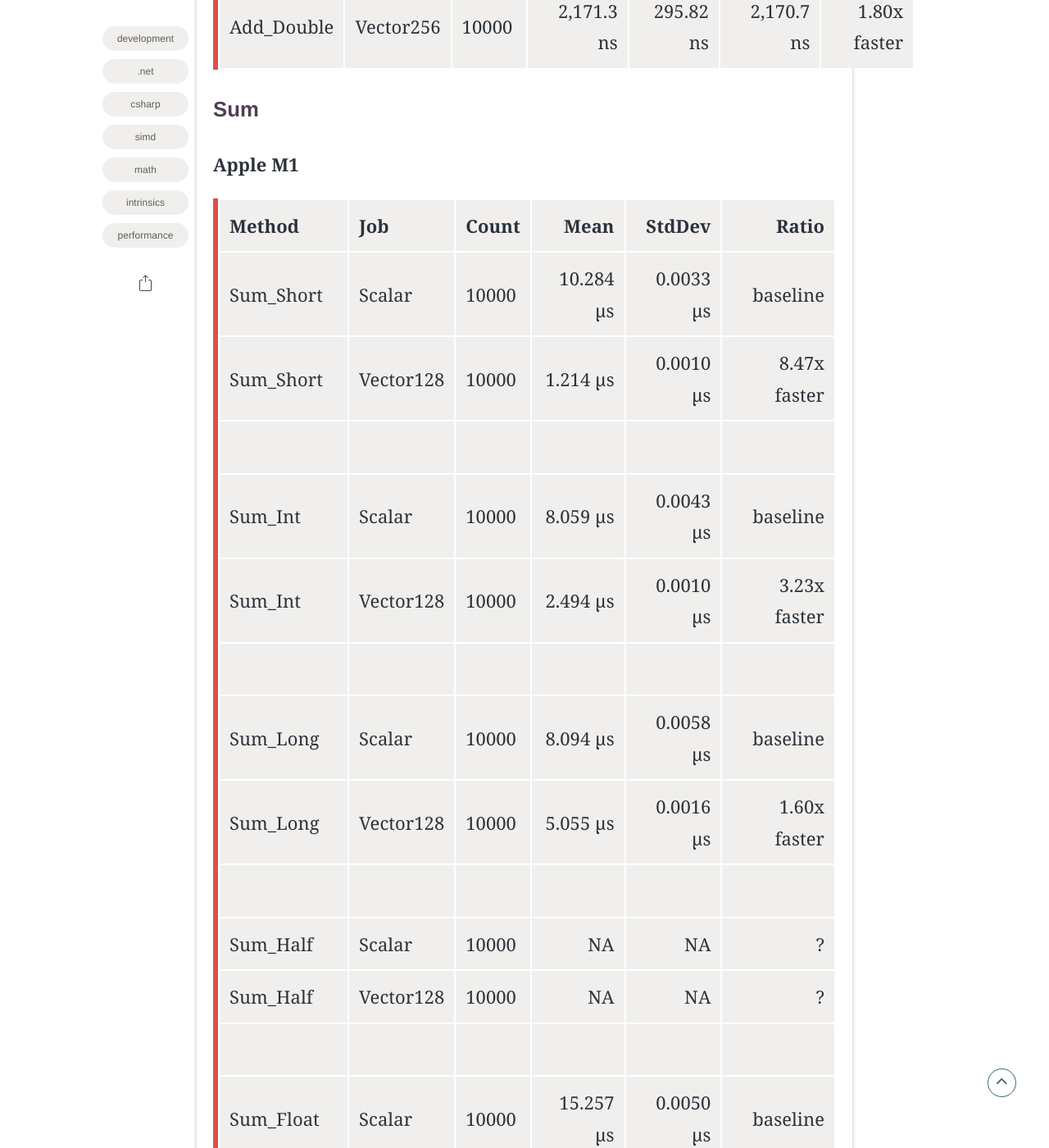
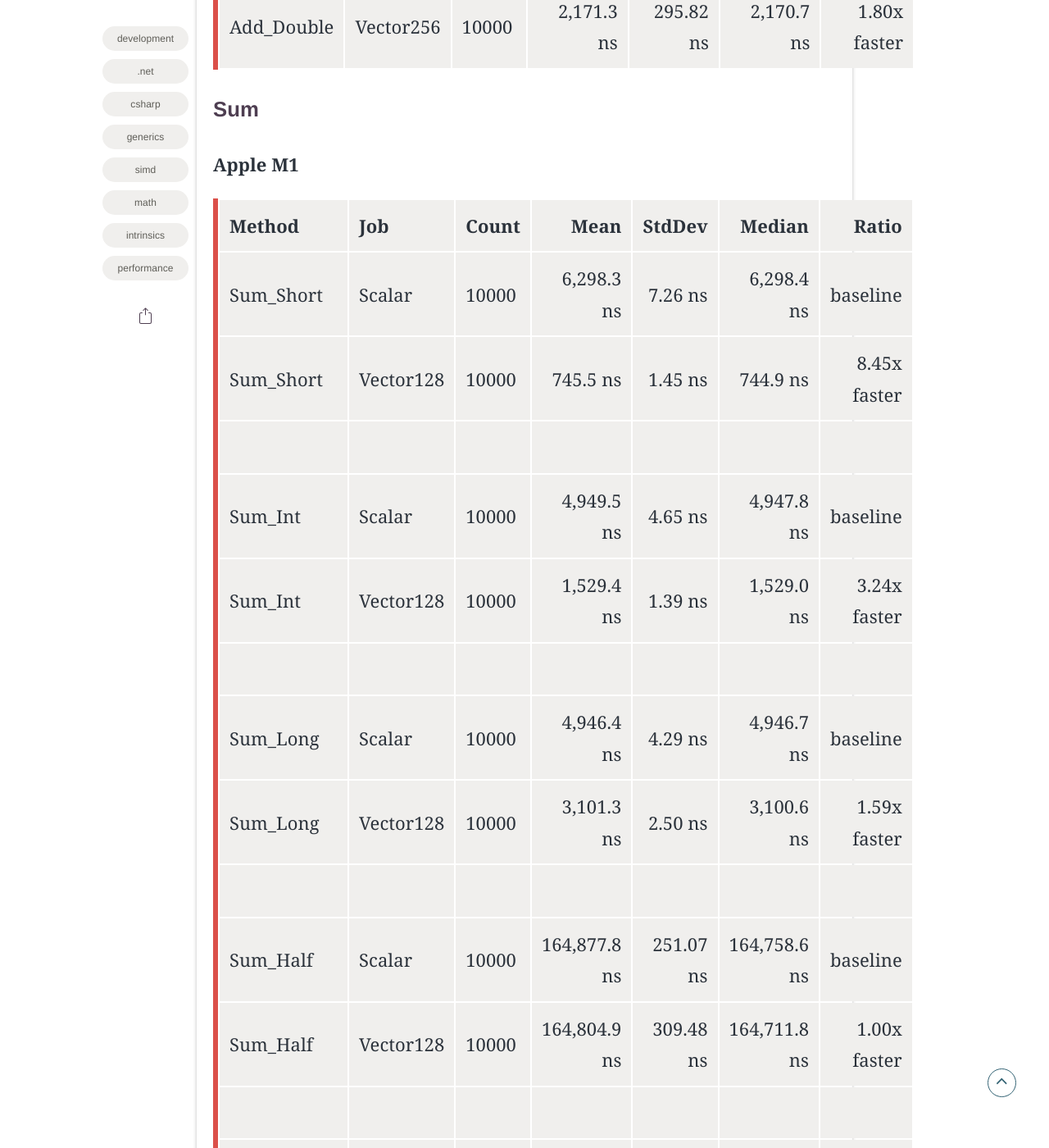
Before and after one commit to the-mvm/the-mvm.github.io, a Jekyll site: the page built from _posts/2024-01-02-A-generic-tensor-library-for-dotnet.md, in a window 1280 px wide and 1400 px high, scrolled down 17198 px. Shown: the whole window at 82% size. Built offline with Jekyll 4.4.1, drawn with Linux system fonts in a browser that asks for light colours; some web fonts are replaced; comment, search, counter and statistics services are not loaded; some of the changed text lies outside the part shown.

Commit message:
Update M1 benchmarks

```diff
--- a/_posts/2024-01-02-A-generic-tensor-library-for-dotnet.md
+++ b/_posts/2024-01-02-A-generic-tensor-library-for-dotnet.md
@@ -5,7 +5,7 @@ show_date: true
 title: "A generic tensor library for .NET"
 date: 2024-01-02
 img: posts/20240102/EstacaoOriente.jpeg
-tags: [development, .net, csharp, simd, math, intrinsics, performance]
+tags: [development, .net, csharp, generics, simd, math, intrinsics, performance]
 category: development
 author: Antão Almada
 ---
@@ -320,25 +320,25 @@ Each benchmark involved four different jobs:
 
 **Apple M1**
 
-| Method     | Job       | Count |        Mean |    StdDev |        Ratio |
-| ---------- | --------- | ----- | ----------: | --------: | -----------: |
-| Add_Short  | Scalar    | 10000 |  5,677.0 ns |   5.66 ns |     baseline |
-| Add_Short  | Vector128 | 10000 |    686.3 ns |   0.23 ns | 8.27x faster |
+| Method     | Job       | Count | Mean        | StdDev    | Ratio        |
+|----------- |---------- |------ |------------:|----------:|-------------:|-
+| Add_Short  | Scalar    | 10000 |  3,488.8 ns |   4.54 ns |     baseline |
+| Add_Short  | Vector128 | 10000 |    421.2 ns |   0.49 ns | 8.28x faster |
 |            |           |       |             |           |              |
-| Add_Int    | Scalar    | 10000 |  5,675.5 ns |   4.61 ns |     baseline |
-| Add_Int    | Vector128 | 10000 |  1,420.2 ns |   1.76 ns | 4.00x faster |
+| Add_Int    | Scalar    | 10000 |  3,496.1 ns |  20.67 ns |     baseline |
+| Add_Int    | Vector128 | 10000 |    869.8 ns |   0.76 ns | 4.02x faster |
 |            |           |       |             |           |              |
-| Add_Long   | Scalar    | 10000 |  5,679.9 ns |   4.35 ns |     baseline |
-| Add_Long   | Vector128 | 10000 |  2,790.5 ns |   1.26 ns | 2.04x faster |
+| Add_Long   | Scalar    | 10000 |  3,524.7 ns |  30.92 ns |     baseline |
+| Add_Long   | Vector128 | 10000 |  1,712.5 ns |   1.50 ns | 2.06x faster |
 |            |           |       |             |           |              |
-| Add_Half   | Scalar    | 10000 | 82,937.0 ns | 116.03 ns |     baseline |
-| Add_Half   | Vector128 | 10000 | 82,846.6 ns |  41.69 ns | 1.00x faster |
+| Add_Half   | Scalar    | 10000 | 51,628.3 ns | 234.75 ns |     baseline |
+| Add_Half   | Vector128 | 10000 | 51,118.0 ns |  98.57 ns | 1.01x faster |
 |            |           |       |             |           |              |
-| Add_Float  | Scalar    | 10000 |  5,138.9 ns |   1.51 ns |     baseline |
-| Add_Float  | Vector128 | 10000 |  1,304.5 ns |   0.93 ns | 3.94x faster |
+| Add_Float  | Scalar    | 10000 |  3,156.9 ns |   3.76 ns |     baseline |
+| Add_Float  | Vector128 | 10000 |    802.1 ns |   1.69 ns | 3.93x faster |
 |            |           |       |             |           |              |
-| Add_Double | Scalar    | 10000 |  5,160.2 ns |   2.76 ns |     baseline |
-| Add_Double | Vector128 | 10000 |  2,793.6 ns |   1.98 ns | 1.85x faster |
+| Add_Double | Scalar    | 10000 |  3,180.0 ns |  27.26 ns |     baseline |
+| Add_Double | Vector128 | 10000 |  1,718.9 ns |   3.54 ns | 1.85x faster |
 
 **Intel i7**
 
@@ -372,25 +372,25 @@ Each benchmark involved four different jobs:
 
 **Apple M1**
 
-| Method     | Job       | Count |      Mean |    StdDev |        Ratio |
-| ---------- | --------- | ----- | --------: | --------: | -----------: |
-| Sum_Short  | Scalar    | 10000 | 10.284 μs | 0.0033 μs |     baseline |
-| Sum_Short  | Vector128 | 10000 |  1.214 μs | 0.0010 μs | 8.47x faster |
-|            |           |       |           |           |              |
-| Sum_Int    | Scalar    | 10000 |  8.059 μs | 0.0043 μs |     baseline |
-| Sum_Int    | Vector128 | 10000 |  2.494 μs | 0.0010 μs | 3.23x faster |
-|            |           |       |           |           |              |
-| Sum_Long   | Scalar    | 10000 |  8.094 μs | 0.0058 μs |     baseline |
-| Sum_Long   | Vector128 | 10000 |  5.055 μs | 0.0016 μs | 1.60x faster |
-|            |           |       |           |           |              |
-| Sum_Half   | Scalar    | 10000 |        NA |        NA |            ? |
-| Sum_Half   | Vector128 | 10000 |        NA |        NA |            ? |
-|            |           |       |           |           |              |
-| Sum_Float  | Scalar    | 10000 | 15.257 μs | 0.0050 μs |     baseline |
-| Sum_Float  | Vector128 | 10000 |  3.730 μs | 0.0018 μs | 4.09x faster |
-|            |           |       |           |           |              |
-| Sum_Double | Scalar    | 10000 | 15.254 μs | 0.0060 μs |     baseline |
-| Sum_Double | Vector128 | 10000 |  7.573 μs | 0.0022 μs | 2.01x faster |
+| Method     | Job       | Count | Mean         | StdDev    | Median       | Ratio        |
+|----------- |---------- |------ |-------------:|----------:|-------------:|-------------:|-
+| Sum_Short  | Scalar    | 10000 |   6,298.3 ns |   7.26 ns |   6,298.4 ns |     baseline |
+| Sum_Short  | Vector128 | 10000 |     745.5 ns |   1.45 ns |     744.9 ns | 8.45x faster |
+|            |           |       |              |           |              |              |
+| Sum_Int    | Scalar    | 10000 |   4,949.5 ns |   4.65 ns |   4,947.8 ns |     baseline |
+| Sum_Int    | Vector128 | 10000 |   1,529.4 ns |   1.39 ns |   1,529.0 ns | 3.24x faster |
+|            |           |       |              |           |              |              |
+| Sum_Long   | Scalar    | 10000 |   4,946.4 ns |   4.29 ns |   4,946.7 ns |     baseline |
+| Sum_Long   | Vector128 | 10000 |   3,101.3 ns |   2.50 ns |   3,100.6 ns | 1.59x faster |
+|            |           |       |              |           |              |              |
+| Sum_Half   | Scalar    | 10000 | 164,877.8 ns | 251.07 ns | 164,758.6 ns |     baseline |
+| Sum_Half   | Vector128 | 10000 | 164,804.9 ns | 309.48 ns | 164,711.8 ns | 1.00x faster |
+|            |           |       |              |           |              |              |
+| Sum_Float  | Scalar    | 10000 |   9,694.8 ns | 248.92 ns |   9,712.4 ns |     baseline |
+| Sum_Float  | Vector128 | 10000 |   2,287.8 ns |   2.25 ns |   2,287.8 ns | 4.23x faster |
+|            |           |       |              |           |              |              |
+| Sum_Double | Scalar    | 10000 |   9,528.9 ns | 269.41 ns |   9,373.0 ns |     baseline |
+| Sum_Double | Vector128 | 10000 |   4,672.1 ns |  36.10 ns |   4,652.4 ns | 2.08x faster |
 
 **Intel i7**
 
@@ -424,25 +424,25 @@ Each benchmark involved four different jobs:
 
 **Apple M1**
 
-| Method     | Job       | Count |      Mean |    StdDev |        Ratio |
-| ---------- | --------- | ----- | --------: | --------: | -----------: |
-| Sum_Short  | Scalar    | 10000 | 11.252 μs | 0.1730 μs |     baseline |
-| Sum_Short  | Vector128 | 10000 |  2.573 μs | 0.0155 μs | 4.37x faster |
-|            |           |       |           |           |              |
-| Sum_Int    | Scalar    | 10000 |  9.968 μs | 0.0202 μs |     baseline |
-| Sum_Int    | Vector128 | 10000 |  5.143 μs | 0.0082 μs | 1.94x faster |
-|            |           |       |           |           |              |
-| Sum_Long   | Scalar    | 10000 |  9.943 μs | 0.0365 μs |     baseline |
-| Sum_Long   | Vector128 | 10000 | 10.268 μs | 0.0182 μs | 1.03x slower |
-|            |           |       |           |           |              |
-| Sum_Half   | Scalar    | 10000 |        NA |        NA |            ? |
-| Sum_Half   | Vector128 | 10000 |        NA |        NA |            ? |
-|            |           |       |           |           |              |
-| Sum_Float  | Scalar    | 10000 | 15.393 μs | 0.0587 μs |     baseline |
-| Sum_Float  | Vector128 | 10000 |  7.739 μs | 0.0252 μs | 1.99x faster |
-|            |           |       |           |           |              |
-| Sum_Double | Scalar    | 10000 | 15.345 μs | 0.0266 μs |     baseline |
-| Sum_Double | Vector128 | 10000 | 15.376 μs | 0.0438 μs | 1.00x slower |
+| Method     | Job       | Count | Mean       | StdDev    | Ratio         |
+|----------- |---------- |------ |-----------:|----------:|--------------:|-
+| Sum_Short  | Scalar    | 10000 |  24.513 μs | 0.0231 μs |      baseline |
+| Sum_Short  | Vector128 | 10000 |   1.599 μs | 0.0011 μs | 15.33x faster |
+|            |           |       |            |           |               |
+| Sum_Int    | Scalar    | 10000 |   5.620 μs | 0.0198 μs |      baseline |
+| Sum_Int    | Vector128 | 10000 |   3.175 μs | 0.0070 μs |  1.77x faster |
+|            |           |       |            |           |               |
+| Sum_Long   | Scalar    | 10000 |   6.059 μs | 0.0048 μs |      baseline |
+| Sum_Long   | Vector128 | 10000 |   6.084 μs | 0.0267 μs |  1.00x slower |
+|            |           |       |            |           |               |
+| Sum_Half   | Scalar    | 10000 | 177.767 μs | 0.2944 μs |      baseline |
+| Sum_Half   | Vector128 | 10000 | 178.542 μs | 1.2602 μs |  1.00x slower |
+|            |           |       |            |           |               |
+| Sum_Float  | Scalar    | 10000 |   9.425 μs | 0.0772 μs |      baseline |
+| Sum_Float  | Vector128 | 10000 |   4.722 μs | 0.0087 μs |  2.00x faster |
+|            |           |       |            |           |               |
+| Sum_Double | Scalar    | 10000 |   9.397 μs | 0.0111 μs |      baseline |
+| Sum_Double | Vector128 | 10000 |   9.394 μs | 0.0162 μs |  1.00x faster |
 
 **Intel i7**
 
```
